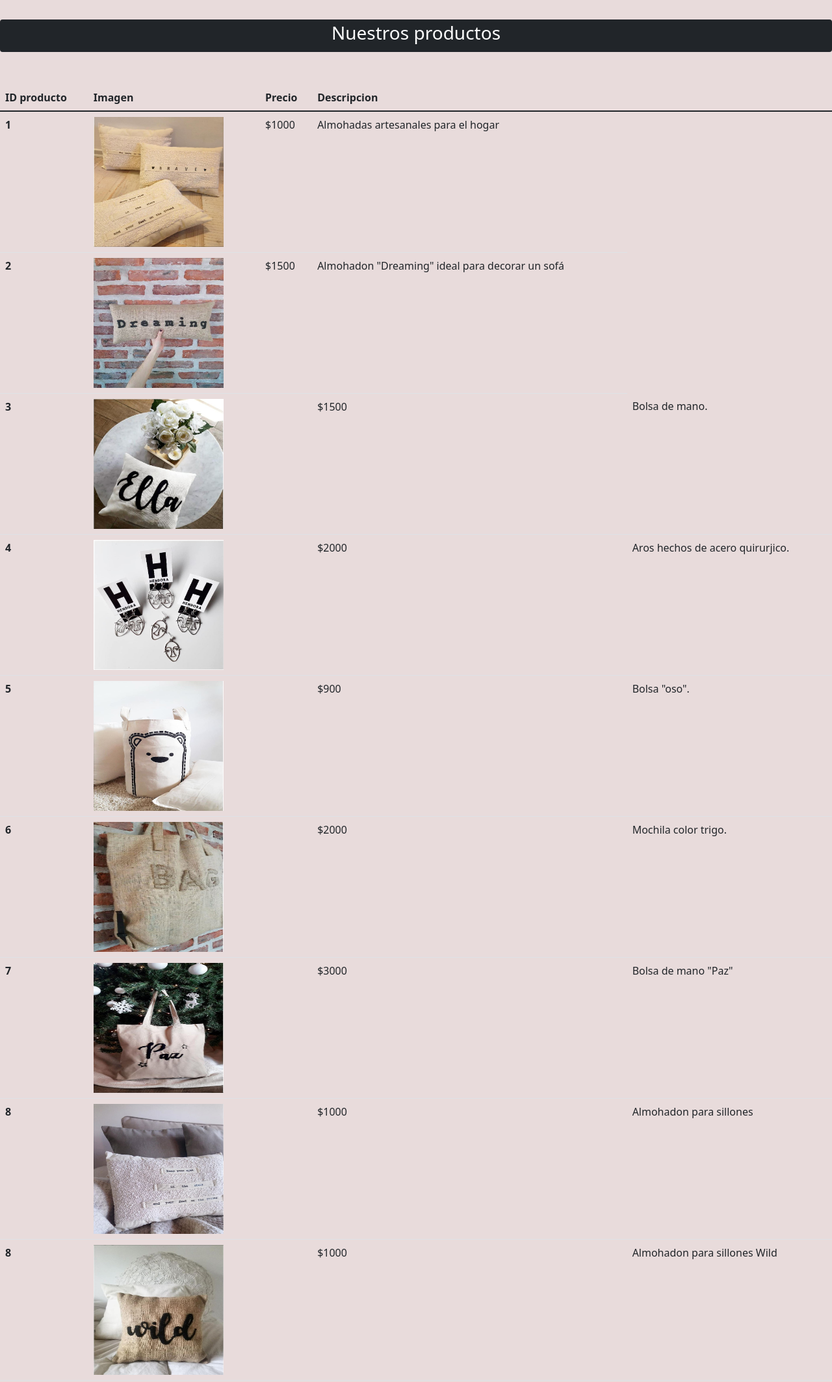
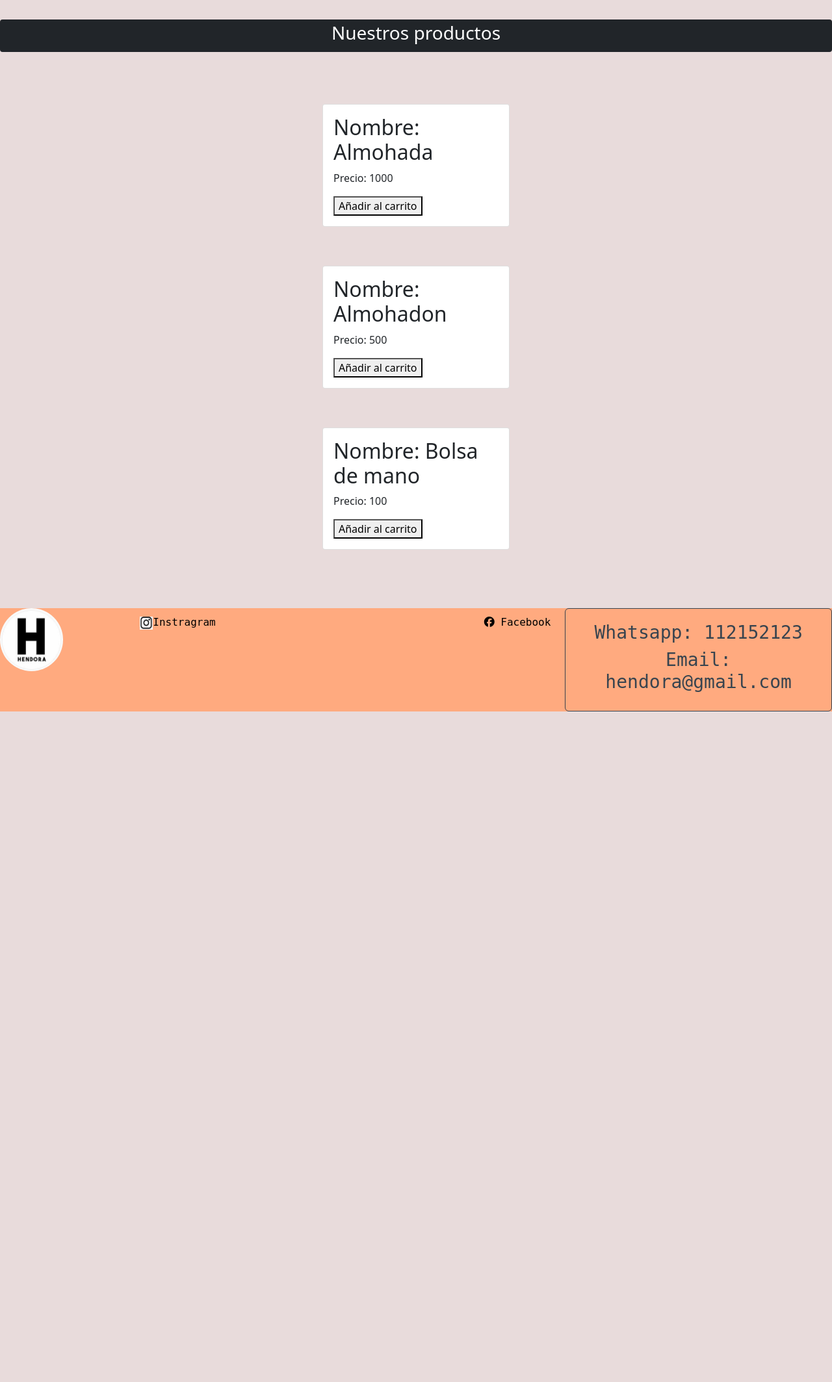
Before and after one commit to abalart/JavaScript, a website: page seccion/productos.html in a window 1280 px wide. Shown: the part 80-2207 px from the top of the page at 65% size. After the commit the page ends 1175 px from the top, so only its background shows below. Drawn offline with nearby package versions, Linux system fonts and the light colour scheme.

Commit message:
Cambios SASS

```diff
--- a/seccion/productos.html
+++ b/seccion/productos.html
@@ -12,6 +12,7 @@
   integrity="sha384-1BmE4kWBq78iYhFldvKuhfTAU6auU8tT94WrHftjDbrCEXSU1oBoqyl2QvZ6jIW3" crossorigin="anonymous">
   <link rel="stylesheet" href="../CSS/main.css" />
   <script src="https://kit.fontawesome.com/61cffdb5f4.js" crossorigin="anonymous"></script>
+  <!--<script src="../js/main.js" defer></script> -->
 </head>
 <body>
   <header>
@@ -42,97 +43,13 @@
       </div>
     </nav>
   </header>
-<div class="centrado">
+<div id="seccion_producto"   class="centrado">
   <div class="badge bg-dark text-wrap estilo-proposito-web anim">
-    <h3> Nuestros productos </h3>
+    <h3 id="h3_productos"> Nuestros productos </h3>
   </div>
 </div>
-
-<script src="../js/main.js"></script>
-
-<table class="table">
-  <thead>
-    <tr class="tr_producto">
-      <th scope="col">ID producto</th>
-      <th scope="col">Imagen</th>
-      <th scope="col">Precio</th>
-      <th scope="col">Descripcion</th>
-    </tr>
-  </thead>
-  <tbody>
-    <tr>
-      <th class="th_productos" scope="row">1</th>
-      <td>
-        <img src="../imagenes/alhomoadasx3.JPG" class="d-block w-10 img_prod" alt="Almohada">
-      </td>
-      <td>$1000</td>
-      <td>Almohadas artesanales para el hogar</td>
-    </tr>
-    <tr>
-      <th scope="row">2</th>
-      <td>
-        <img src="../imagenes/Almohadon.JPG" class="d-block w-10 img_prod" alt="Almohadon">
-      </td>
-      <td>$1500</td>
-      <td>Almohadon "Dreaming" ideal para decorar un sofá</td>
-    </tr>
-    <tr>
-      <th scope="row">3</th>
-      <td colspan="2">
-        <img src="../imagenes/bolsa-ella.JPG" class="d-block w-10 img_prod" alt="Bolsa">
-      </td>
-      <td>$1500</td>
-      <td>Bolsa de mano.</td>
-    </tr>
-    <tr>
-      <th scope="row">4</th>
-      <td colspan="2">
-        <img src="../imagenes/aros2.JPG" class="d-block w-10 img_prod" alt="Aros">
-      </td>
-      <td>$2000</td>
-      <td>Aros hechos de acero quirurjico.</td>
-    </tr>
-    <tr>
-      <th scope="row">5</th>
-      <td colspan="2">
-        <img src="../imagenes/bolsa-oso.JPG" class="d-block w-10 img_prod" alt="Bolsa oso">
-      </td>
-      <td>$900</td>
-      <td>Bolsa "oso".</td>
-    </tr>
-    <tr>
-      <th scope="row">6</th>
-      <td colspan="2">
-        <img src="../imagenes/bag.JPG" class="d-block w-10 img_prod" alt="Mochila">
-      </td>
-      <td>$2000</td>
-      <td>Mochila color trigo.</td>
-    </tr>
-    <tr>
-      <th scope="row">7</th>
-      <td colspan="2">
-        <img src="../imagenes/bolsa-paz.JPG" class="d-block w-10 img_prod" alt="Bolsa paz"> </td>
-      <td>$3000</td>
-      <td>Bolsa de mano "Paz"</td>
-    </tr>
-    <tr>
-      <th scope="row">8</th>
-      <td colspan="2">
-        <img src="../imagenes/otro-almohadon.JPG" class="d-block w-10 img_prod" alt="Almohadon">
-      </td>
-      <td>$1000</td>
-      <td>Almohadon para sillones</td>
-    </tr>
-    <tr>
-      <th scope="row">8</th>
-      <td colspan="2">
-        <img src="../imagenes/wild.JPG" class="d-block w-10 img_prod" alt="Alhomadon">
-      </td>
-      <td>$1000</td>
-      <td>Almohadon para sillones Wild</td>
-    </tr>
-  </tbody>
-</table>
+  <div id="grilla_productos">
+  </div>
 <footer class="conteiner-fluid footer">
   <div class="row">
     <div class="col-lg-2 col-md-3 col-sm-0">
@@ -147,12 +64,13 @@
     </div>
     <div class="col-lg-4 col-md-3 col-sm-12">
       <div class="footer__contacto">
-          <p>Whatsapp: 112152123</p>
-          <p>Email: hendora@gmail.com</p>
+          <h3>Whatsapp: 112152123</h3>
+          <h3>Email: hendora@gmail.com</h3>
       </div>
   </div>
 </footer>
   <script src="https://cdn.jsdelivr.net/npm/bootstrap@5.1.3/dist/js/bootstrap.bundle.min.js" integrity="sha384-ka7Sk0Gln4gmtz2MlQnikT1wXgYsOg+OMhuP+IlRH9sENBO0LRn5q+8nbTov4+1p" crossorigin="anonymous">
   </script>
+  <script src="../js/main.js">   </script>
 </body>
 </html>
```
Also changed, not shown: SCSS/components/_productos.scss (line endings or trailing spaces).
